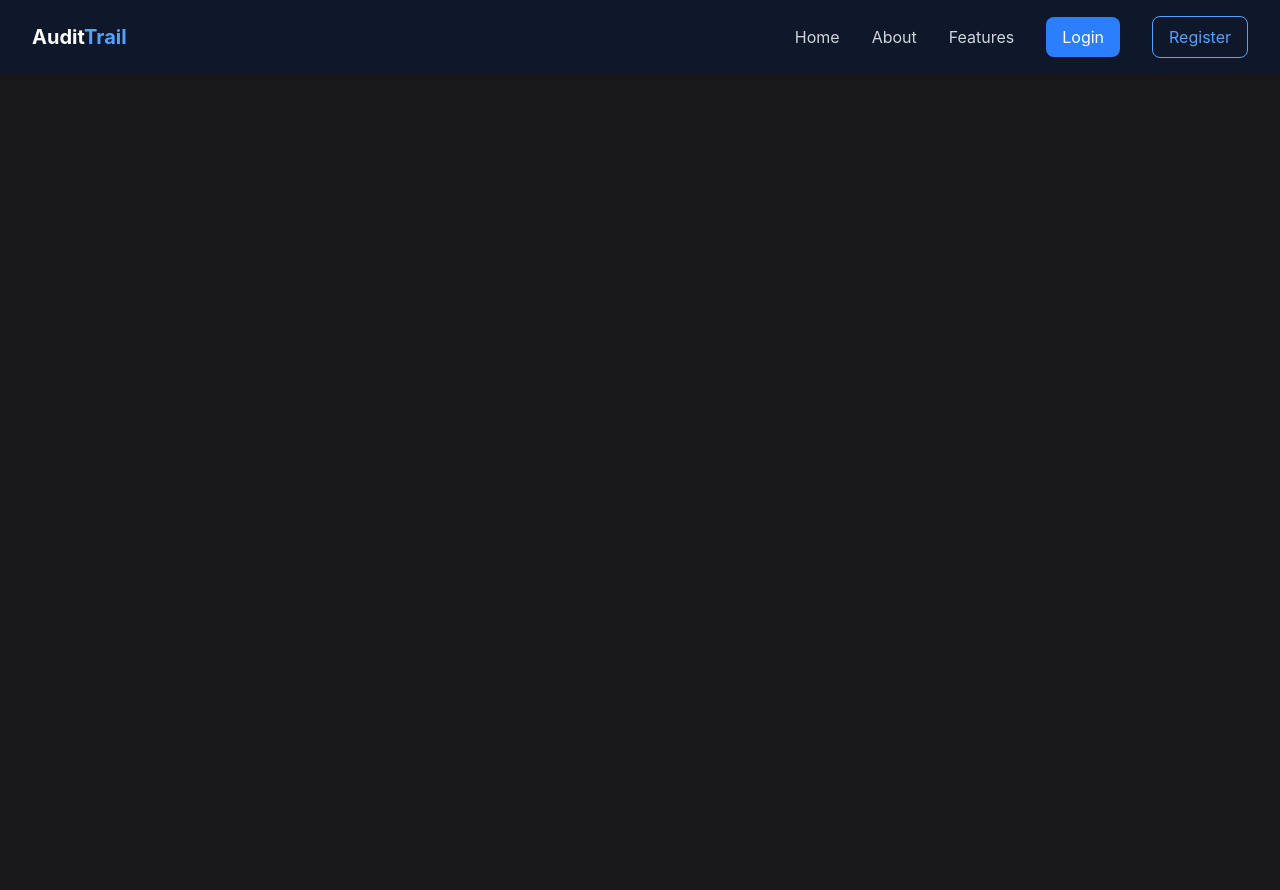
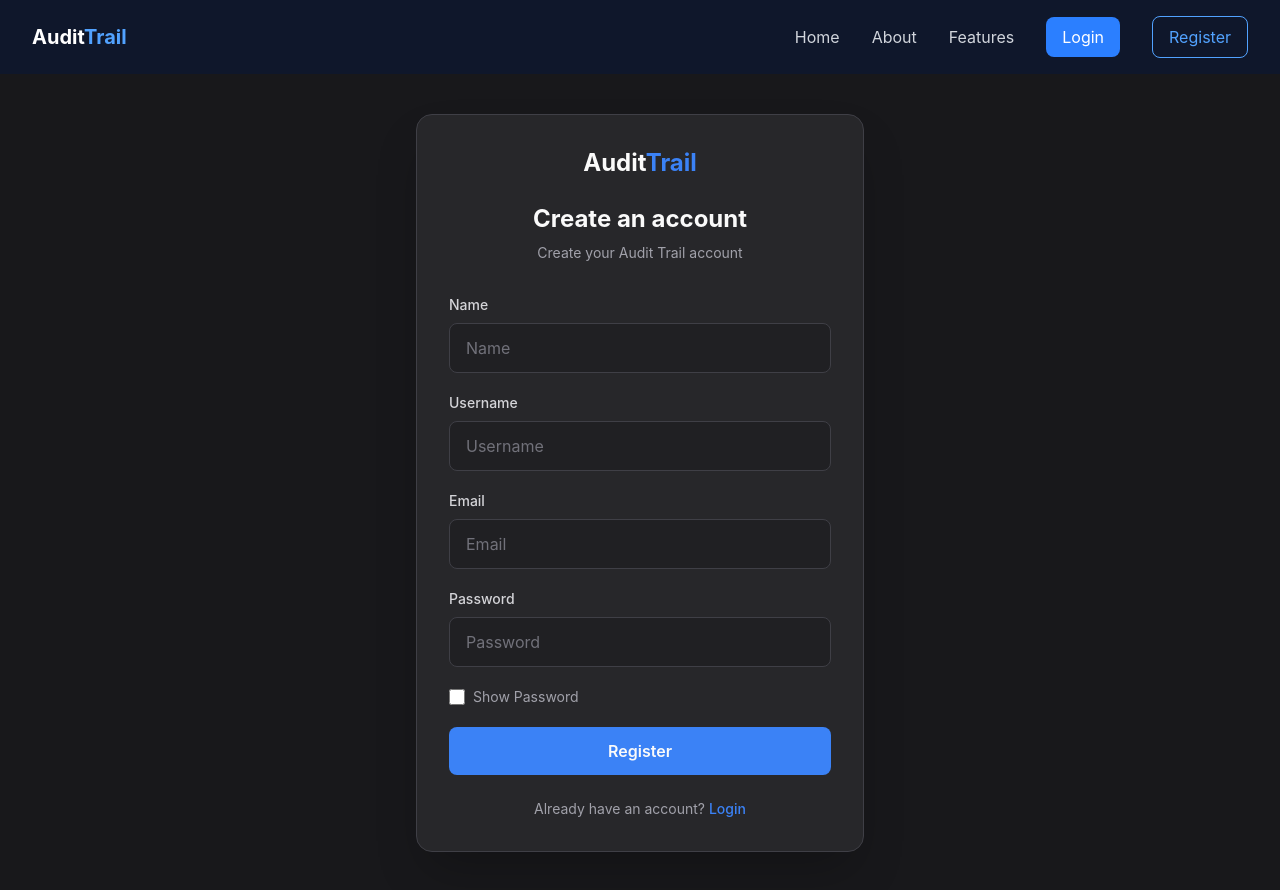
Before and after one commit to chandancoder-dev/audit-trail-team14, a React (Vite) app in the folder client/: page /register in a window 1280 px wide. Built offline with nearby package versions, Linux system fonts and the light colour scheme; no server answers.

Commit message:
add register page.

```diff
--- a/client/src/App.jsx
+++ b/client/src/App.jsx
@@ -11,6 +11,7 @@ import AlertsPage from "./features/alerts/AlertsPage"
 import AuditTimeline from "./components/AuditTimeline";
 import ShipmentDetail from "./features/shipmentDetail/ShipmentDetail";
 import Login from "./pages/Login";
+import Register from "./pages/Register";
 
 function App() {
   return (
@@ -20,8 +21,7 @@ function App() {
 
       <div className="min-h-screen bg-bg-primary text-text-normal">
         <Routes>
-          <Route path="/" element={<ShipmentOperations />} />
-          <Route path = "/home" element = {<Home/>} />
+          <Route path="/" element={<Home />} />
           <Route path = "/About" element = {<About/>} />
           <Route path = "/features" element = {<Features/>} />
           <Route path="/historicalstate" element={<HistoricalState />} />
@@ -29,6 +29,7 @@ function App() {
           <Route path="/shipment/:id/analytics" element={<AnalyticsPage />} />
           <Route path="/alerts" element={<AlertsPage />} />
           <Route path="/login" element={<Login/>}/>
+          <Route path = "/register" element= {<Register/>}/>
         </Routes>
       </div>
       </BrowserRouter>
--- a/client/src/components/Navbar.jsx
+++ b/client/src/components/Navbar.jsx
@@ -12,7 +12,7 @@ function NavBar() {
       {/* Navigation */}
       <div className="flex items-center gap-8">
         <NavLink
-          to="/home"
+          to="/"
           className={({ isActive }) =>
             `transition-colors ${
               isActive
--- /dev/null
+++ b/client/src/pages/Register.jsx
@@ -0,0 +1,213 @@
+import { useState } from "react";
+import { Link } from "react-router-dom";
+
+function Register(){
+
+    const [name, setname] = useState("");
+    const [username, setusername] = useState("");
+    const [email, setemail] = useState("");
+    const [password, setpassword] = useState("");
+    const [showpassword, setshowpassword] = useState(false);
+
+    function submitDetails(e){
+        e.preventDefault();
+        console.log(name);
+        console.log(username);
+        console.log(email);
+        console.log(password);
+
+    }
+
+    return(
+        <div className="min-h-screen bg-[#18181B] text-[#D4D4D8] flex items-center justify-center px-4 py-10">
+
+            <div className="w-full max-w-md">
+
+                <div className="bg-[#27272A] border border-[#3F3F46] rounded-2xl p-8 shadow-2xl">
+
+                    {/* Heading */}
+                    <div className="text-center mb-8">
+
+                        <Link
+                            to="/"
+                            className="text-2xl font-bold text-[#FAFAFA]"
+                        >
+                            Audit<span className="text-[#3B82F6]">Trail</span>
+                        </Link>
+
+                        <h1 className="mt-6 text-2xl font-bold text-[#FAFAFA]">
+                            Create an account
+                        </h1>
+
+                        <p className="mt-2 text-sm text-[#A1A1AA]">
+                            Create your Audit Trail account
+                        </p>
+
+                    </div>
+
+
+                    <form
+                        onSubmit={submitDetails}
+                        className="space-y-5"
+                    >
+
+                        {/* Name */}
+                        <div>
+
+                            <label
+                                htmlFor="name"
+                                className="block mb-2 text-sm font-medium text-[#D4D4D8]"
+                            >
+                                Name
+                            </label>
+
+                            <input
+                                type="text"
+                                value={name}
+                                id="name"
+                                placeholder="Name"
+                                onChange={(e) =>
+                                    setname(e.target.value)
+                                }
+                                className="w-full rounded-lg border border-[#3F3F46] bg-[#202023] px-4 py-3 text-[#FAFAFA] placeholder:text-[#71717A] outline-none focus:border-[#3B82F6] focus:ring-2 focus:ring-[#3B82F6]/20 transition"
+                            />
+
+                        </div>
+
+
+                        {/* Username */}
+                        <div>
+
+                            <label
+                                htmlFor="username"
+                                className="block mb-2 text-sm font-medium text-[#D4D4D8]"
+                            >
+                                Username
+                            </label>
+
+                            <input
+                                type="text"
+                                value={username}
+                                id="username"
+                                placeholder="Username"
+                                onChange={(e) =>
+                                    setusername(e.target.value)
+                                }
+                                className="w-full rounded-lg border border-[#3F3F46] bg-[#202023] px-4 py-3 text-[#FAFAFA] placeholder:text-[#71717A] outline-none focus:border-[#3B82F6] focus:ring-2 focus:ring-[#3B82F6]/20 transition"
+                            />
+
+                        </div>
+
+
+                        {/* Email */}
+                        <div>
+
+                            <label
+                                htmlFor="email"
+                                className="block mb-2 text-sm font-medium text-[#D4D4D8]"
+                            >
+                                Email
+                            </label>
+
+                            <input
+                                type="email"
+                                value={email}
+                                id="email"
+                                placeholder="Email"
+                                onChange={(e) =>
+                                    setemail(e.target.value)
+                                }
+                                className="w-full rounded-lg border border-[#3F3F46] bg-[#202023] px-4 py-3 text-[#FAFAFA] placeholder:text-[#71717A] outline-none focus:border-[#3B82F6] focus:ring-2 focus:ring-[#3B82F6]/20 transition"
+                            />
+
+                        </div>
+
+
+                        {/* Password */}
+                        <div>
+
+                            <label
+                                htmlFor="password"
+                                className="block mb-2 text-sm font-medium text-[#D4D4D8]"
+                            >
+                                Password
+                            </label>
+
+                            <input
+                                type={
+                                    showpassword
+                                        ? "text"
+                                        : "password"
+                                }
+                                value={password}
+                                placeholder="Password"
+                                id="password"
+                                onChange={(e) =>
+                                    setpassword(e.target.value)
+                                }
+                                className="w-full rounded-lg border border-[#3F3F46] bg-[#202023] px-4 py-3 text-[#FAFAFA] placeholder:text-[#71717A] outline-none focus:border-[#3B82F6] focus:ring-2 focus:ring-[#3B82F6]/20 transition"
+                            />
+
+                        </div>
+
+
+                        {/* Show Password */}
+                        <div className="flex items-center gap-2">
+
+                            <input
+                                type="checkbox"
+                                id="showpassword"
+                                onChange={(e) =>
+                                    setshowpassword(!showpassword)
+                                }
+                                className="h-4 w-4 rounded border-[#3F3F46] bg-[#202023] accent-[#3B82F6]"
+                            />
+
+                            <label
+                                htmlFor="showpassword"
+                                className="text-sm text-[#A1A1AA] cursor-pointer"
+                            >
+                                Show Password
+                            </label>
+
+                        </div>
+
+
+                        {/* Register Button */}
+                        <button
+                            type="submit"
+                            className="w-full rounded-lg bg-[#3B82F6] px-4 py-3 font-semibold text-[#FAFAFA] transition duration-200 hover:bg-[#2563EB] focus:outline-none focus:ring-2 focus:ring-[#3B82F6]/40"
+                        >
+                            Register
+                        </button>
+
+                    </form>
+
+
+                    {/* Login Link */}
+                    <div className="mt-6 text-center">
+
+                        <p className="text-sm text-[#A1A1AA]">
+
+                            Already have an account?{" "}
+
+                            <Link
+                                to="/login"
+                                className="font-medium text-[#3B82F6] hover:text-[#2563EB] transition"
+                            >
+                                Login
+                            </Link>
+
+                        </p>
+
+                    </div>
+
+                </div>
+
+            </div>
+
+        </div>
+    );
+}
+
+export default Register;
```
